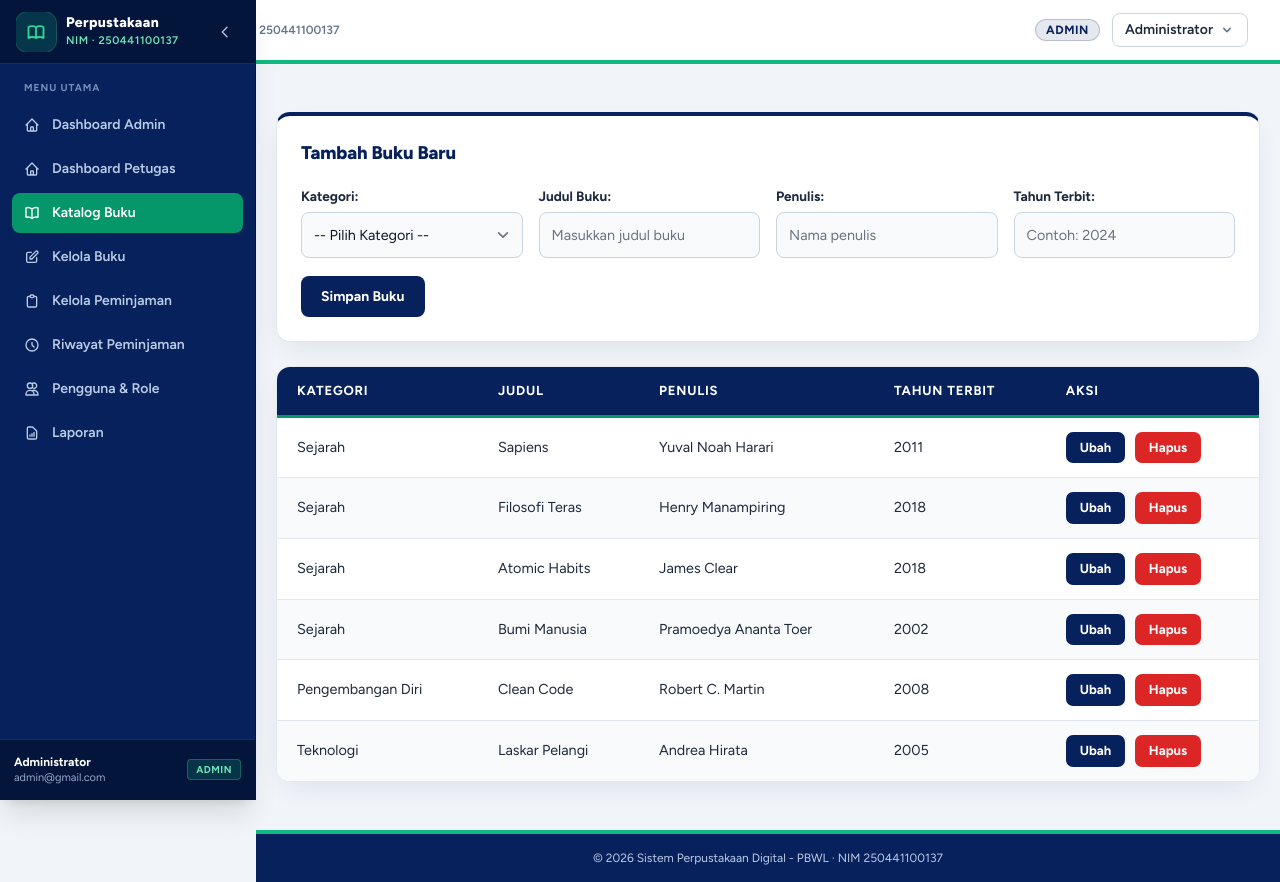
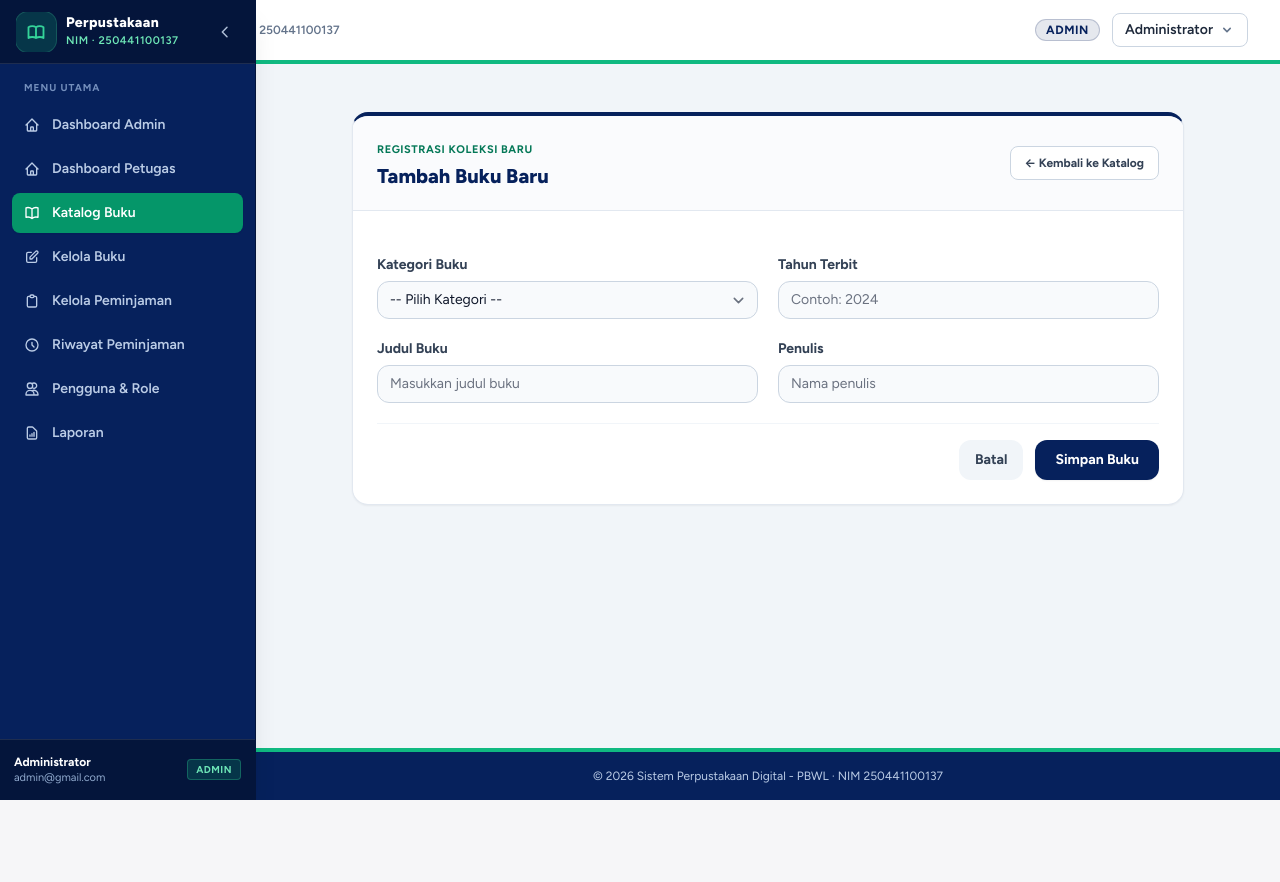
Before and after one commit to rodidulmaasyi-art/Perpustakaan_Digital_250441100137, a Laravel app: page /buku in a window 1280 px wide. After the commit the page ends 800 px from the top, so only its background shows below. Run offline with Laravel 12, Linux system fonts and the light colour scheme; a user stored in the database is signed in; data comes from the database, SQL or seed files in the repository; style sheets or scripts are compiled from the project's sources.

Commit message:
Tampilan baru

```diff
--- a/app/Http/Controllers/BukuController.php
+++ b/app/Http/Controllers/BukuController.php
@@ -78,7 +78,7 @@ class BukuController extends Controller
     }
 
     /**
-     * Simpan buku baru
+     * Simpan buku baru lalu kembali ke halaman Katalog (buku.index)
      */
     public function store(Request $request): RedirectResponse
     {
@@ -91,7 +91,7 @@ class BukuController extends Controller
 
         Buku::create($validated);
 
-        return redirect()->route('buku.kelola')->with('success', 'Buku baru berhasil ditambahkan.');
+        return redirect()->route('buku.index')->with('success', 'Buku baru berhasil ditambahkan.');
     }
 
     /**
--- a/resources/views/buku/index.blade.php
+++ b/resources/views/buku/index.blade.php
@@ -1,100 +1,95 @@
 @extends('layouts.app')
 
 @section('content')
-<link rel="stylesheet" href="{{ asset('css/buku.css') }}">
-<meta name="csrf-token" content="{{ csrf_token() }}">
+<div class="max-w-4xl mx-auto px-4 sm:px-6 lg:px-8 py-6">
+    <div class="bg-white rounded-2xl border border-slate-200 border-t-4 border-t-[#06215c] shadow-sm overflow-hidden">
+        <!-- Header Form -->
+        <div class="px-6 py-5 bg-slate-50/70 border-b border-slate-200 flex items-center justify-between gap-4">
+            <div>
+                <span class="text-[11px] font-bold uppercase tracking-wider text-emerald-700">
+                    Registrasi Koleksi Baru
+                </span>
+                <h1 class="text-xl font-extrabold text-[#06215c] mt-0.5">
+                    Tambah Buku Baru
+                </h1>
+            </div>
+            <a href="{{ route('buku.index') }}"
+               class="inline-flex items-center gap-1.5 px-3.5 py-2 rounded-lg border border-slate-300 bg-white hover:bg-slate-100 text-slate-700 text-xs font-bold transition">
+                &larr; Kembali ke Katalog
+            </a>
+        </div>
 
-<div class="buku-container">
-    @can('kelola-buku')
-        <!-- Form Tambah / Ubah Buku (Hanya Tampil untuk Admin & Petugas) -->
-        <div class="form-card">
-            <h3 id="form-title">Tambah Buku Baru</h3>
-            <form id="form-buku">
-                <input type="hidden" id="buku_id"> <!-- ID untuk mode edit -->
+        <!-- Isi Form -->
+        <form action="{{ route('buku.store') }}" method="POST" class="p-6 space-y-5">
+            @csrf
 
-                <div class="form-grid">
-                    <div class="form-group">
-                        <label for="kategori_id">Kategori:</label>
-                        <select name="kategori_id" id="kategori_id" required>
+            <div class="grid grid-cols-1 sm:grid-cols-2 gap-5">
+                <div>
+                    <label for="kategori_id" class="block text-sm font-bold text-slate-700 mb-1.5">
+                        Kategori Buku
+                    </label>
+                    <select name="kategori_id" id="kategori_id" required
+                            class="w-full rounded-xl border-slate-300 bg-slate-50 focus:bg-white focus:border-[#06215c] focus:ring-emerald-500 text-sm text-slate-900">
                         <option value="">-- Pilih Kategori --</option>
                         @foreach($kategoris as $kategori)
-                                <option value="{{ $kategori->id }}">{{ $kategori->nama }}</option>
+                            <option value="{{ $kategori->id }}" {{ old('kategori_id') == $kategori->id ? 'selected' : '' }}>
+                                {{ $kategori->nama }}
+                            </option>
                         @endforeach
                     </select>
+                    @error('kategori_id')
+                        <p class="mt-1 text-xs font-semibold text-red-600">{{ $message }}</p>
+                    @enderror
                 </div>
 
-                    <div class="form-group">
-                        <label for="judul">Judul Buku:</label>
-                        <input type="text" name="judul" id="judul" placeholder="Masukkan judul buku" required>
+                <div>
+                    <label for="tahun_terbit" class="block text-sm font-bold text-slate-700 mb-1.5">
+                        Tahun Terbit
+                    </label>
+                    <input type="number" name="tahun_terbit" id="tahun_terbit" min="1900" max="2030"
+                           value="{{ old('tahun_terbit') }}" placeholder="Contoh: 2024" required
+                           class="w-full rounded-xl border-slate-300 bg-slate-50 focus:bg-white focus:border-[#06215c] focus:ring-emerald-500 text-sm text-slate-900">
+                    @error('tahun_terbit')
+                        <p class="mt-1 text-xs font-semibold text-red-600">{{ $message }}</p>
+                    @enderror
                 </div>
 
-                    <div class="form-group">
-                        <label for="penulis">Penulis:</label>
-                        <input type="text" name="penulis" id="penulis" placeholder="Nama penulis" required>
+                <div>
+                    <label for="judul" class="block text-sm font-bold text-slate-700 mb-1.5">
+                        Judul Buku
+                    </label>
+                    <input type="text" name="judul" id="judul"
+                           value="{{ old('judul') }}" placeholder="Masukkan judul buku" required
+                           class="w-full rounded-xl border-slate-300 bg-slate-50 focus:bg-white focus:border-[#06215c] focus:ring-emerald-500 text-sm text-slate-900">
+                    @error('judul')
+                        <p class="mt-1 text-xs font-semibold text-red-600">{{ $message }}</p>
+                    @enderror
                 </div>
 
-                    <div class="form-group">
-                        <label for="tahun_terbit">Tahun Terbit:</label>
-                        <input type="number" name="tahun_terbit" id="tahun_terbit" min="1900" max="2030" placeholder="Contoh: 2024" required>
+                <div>
+                    <label for="penulis" class="block text-sm font-bold text-slate-700 mb-1.5">
+                        Penulis
+                    </label>
+                    <input type="text" name="penulis" id="penulis"
+                           value="{{ old('penulis') }}" placeholder="Nama penulis" required
+                           class="w-full rounded-xl border-slate-300 bg-slate-50 focus:bg-white focus:border-[#06215c] focus:ring-emerald-500 text-sm text-slate-900">
+                    @error('penulis')
+                        <p class="mt-1 text-xs font-semibold text-red-600">{{ $message }}</p>
+                    @enderror
                 </div>
             </div>
 
-                <div class="form-actions">
-                    <button type="submit" id="btn-submit">Simpan Buku</button>
-                    <button type="button" id="btn-cancel" onclick="resetForm()">Batal</button>
+            <div class="pt-4 border-t border-slate-100 flex items-center justify-end gap-3">
+                <a href="{{ route('buku.index') }}"
+                   class="px-4 py-2.5 rounded-xl bg-slate-100 hover:bg-slate-200 text-slate-700 text-sm font-bold transition">
+                    Batal
+                </a>
+                <button type="submit"
+                        class="px-5 py-2.5 rounded-xl bg-[#06215c] hover:bg-emerald-600 text-white text-sm font-bold shadow-sm transition">
+                    Simpan Buku
+                </button>
             </div>
         </form>
     </div>
-    @endcan
-
-    <!-- Tabel Daftar Buku Sesuai Tampilan Gambar -->
-    <div class="table-wrapper">
-        <table>
-            <thead>
-                <tr>
-                    <th>Kategori</th>
-                    <th>Judul</th>
-                    <th>Penulis</th>
-                    <th>Tahun Terbit</th>
-                    <th>Aksi</th>
-                </tr>
-            </thead>
-            <tbody id="buku-table-body">
-                @forelse($buku as $index => $item)
-                    <tr>
-                        <td>{{ $item->kategori->nama ?? '-' }}</td>
-                        <td>{{ $item->judul }}</td>
-                        <td>{{ $item->penulis }}</td>
-                        <td>{{ $item->tahun_terbit }}</td>
-                        <td>
-                            @can('kelola-buku')
-                                <button type="button" class="btn-ubah" onclick="siapEdit({{ $index }})">Ubah</button>
-                                <form action="{{ route('buku.destroy', $item->id) }}" method="POST" style="display:inline;" onsubmit="return confirm('Apakah Anda yakin ingin menghapus buku ini?');">
-                                    @csrf
-                                    @method('DELETE')
-                                    <button type="submit" class="btn-hapus">Hapus</button>
-                                </form>
-                            @else
-                                <a href="{{ route('buku.show', $item->id) }}" class="btn-detail">Detail</a>
-                                @can('Mengajukan peminjaman buku')
-                                    <a href="{{ route('peminjaman.create', ['buku_id' => $item->id]) }}" class="btn-pinjam">Pinjam</a>
-                                @endcan
-                            @endcan
-                        </td>
-                    </tr>
-                @empty
-                    <tr>
-                        <td colspan="5" class="baris-info">Belum ada data buku.</td>
-                    </tr>
-                @endforelse
-            </tbody>
-        </table>
 </div>
-</div>
-
-<script>
-    window.canManageBooks = {{ Auth::user()->can('kelola-buku') ? 'true' : 'false' }};
-    window.csrfToken = "{{ csrf_token() }}";
-</script>
-<script src="{{ asset('js/buku.js') }}"></script>
 @endsection
```
Also changed, not shown: resources/views/buku/kelola.blade.php (+38 -59 lines), resources/views/buku/show.blade.php (+27 -24 lines). Lines whose indentation alone changed are shown as unchanged.
